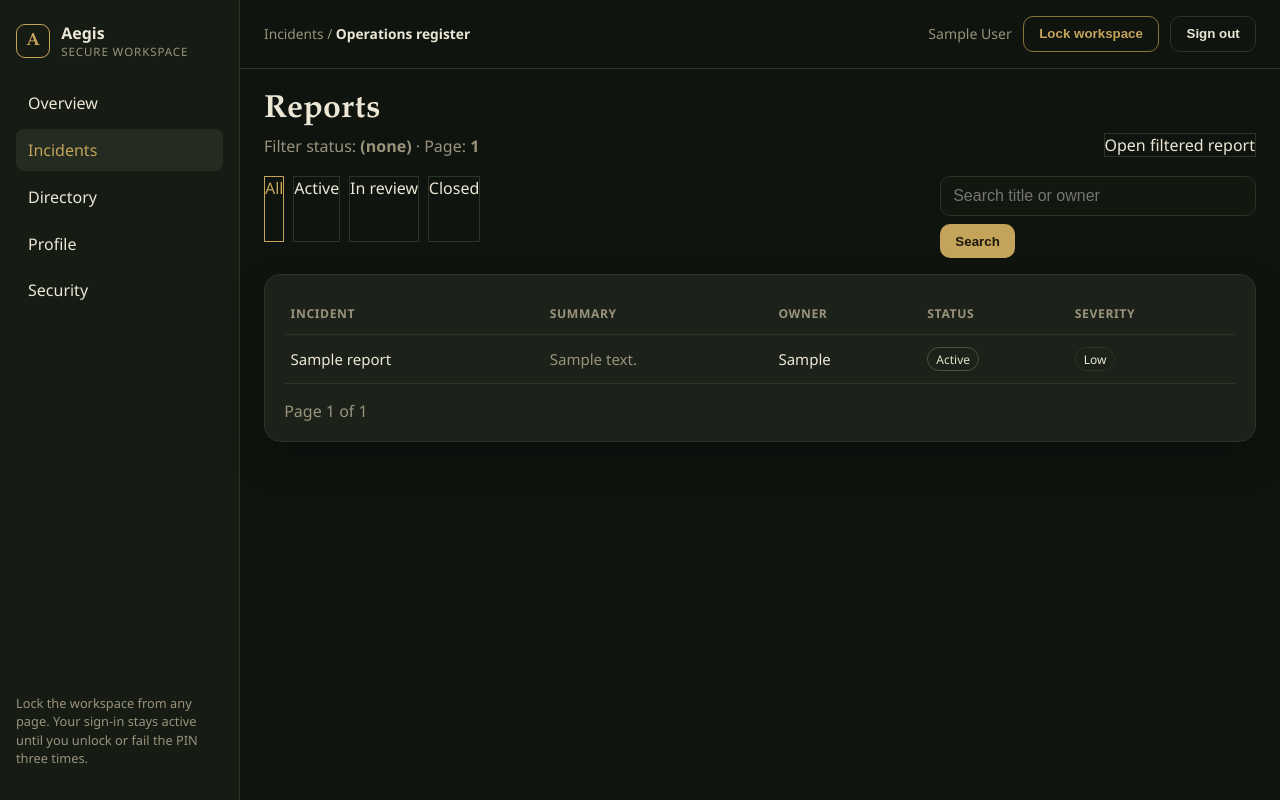
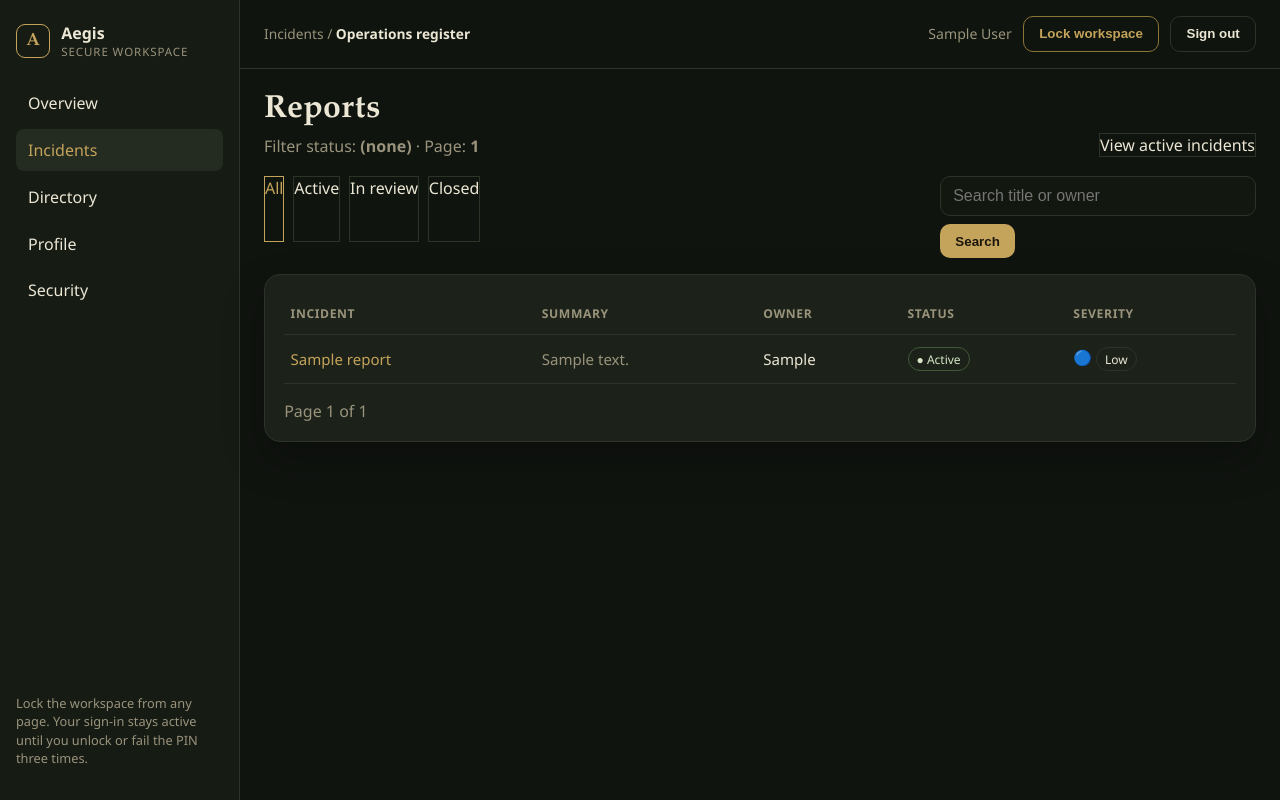
Before and after one commit to DanishKhan-pixel/screen-lock-system, a Django app: page /reports/ in a window 1280 px wide. Run offline with Django 5.2, Linux system fonts and the light colour scheme; a user stored in the database is signed in; tables that the repository leaves empty hold one stand-in row (values such as "Sample post").

Commit message:
feat(templates): link report titles in reports list and use aegis_tags for status/severity display

```diff
--- a/templates/pages/reports.html
+++ b/templates/pages/reports.html
@@ -1,4 +1,5 @@
 {% extends "base.html" %}
+{% load aegis_tags %}
 {% block title %}Reports{% endblock %}
 {% block crumb %}Incidents / <strong>Operations register</strong>{% endblock %}
 {% block content %}
@@ -7,7 +8,7 @@
         <h1>Reports</h1>
         <p>Filter status: <strong>{{ status|default:"(none)" }}</strong> · Page: <strong>{{ page|default:"(none)" }}</strong></p>
     </div>
-    <a class="btn-secondary" href="{% url 'pages:reports' %}?status=active&amp;page=3">Open filtered report</a>
+    <a class="btn-secondary" href="{% url 'pages:reports' %}?status=active">View active incidents</a>
 </div>
 
 <div class="toolbar">
@@ -40,11 +41,11 @@
             <tbody>
                 {% for report in page_obj %}
                 <tr>
-                    <td>{{ report.title }}</td>
+                    <td><a href="{{ report.get_absolute_url }}">{{ report.title }}</a></td>
                     <td class="muted">{{ report.summary }}</td>
                     <td>{{ report.owner }}</td>
-                    <td><span class="pill {{ report.status }}">{{ report.get_status_display }}</span></td>
-                    <td><span class="pill {{ report.severity }}">{{ report.get_severity_display }}</span></td>
+                    <td><span class="pill {{ report.status }}">{{ report.status|status_label }}</span></td>
+                    <td>{{ report.severity|severity_icon }} <span class="pill {{ report.severity }}">{{ report.get_severity_display }}</span></td>
                 </tr>
                 {% endfor %}
             </tbody>
```
